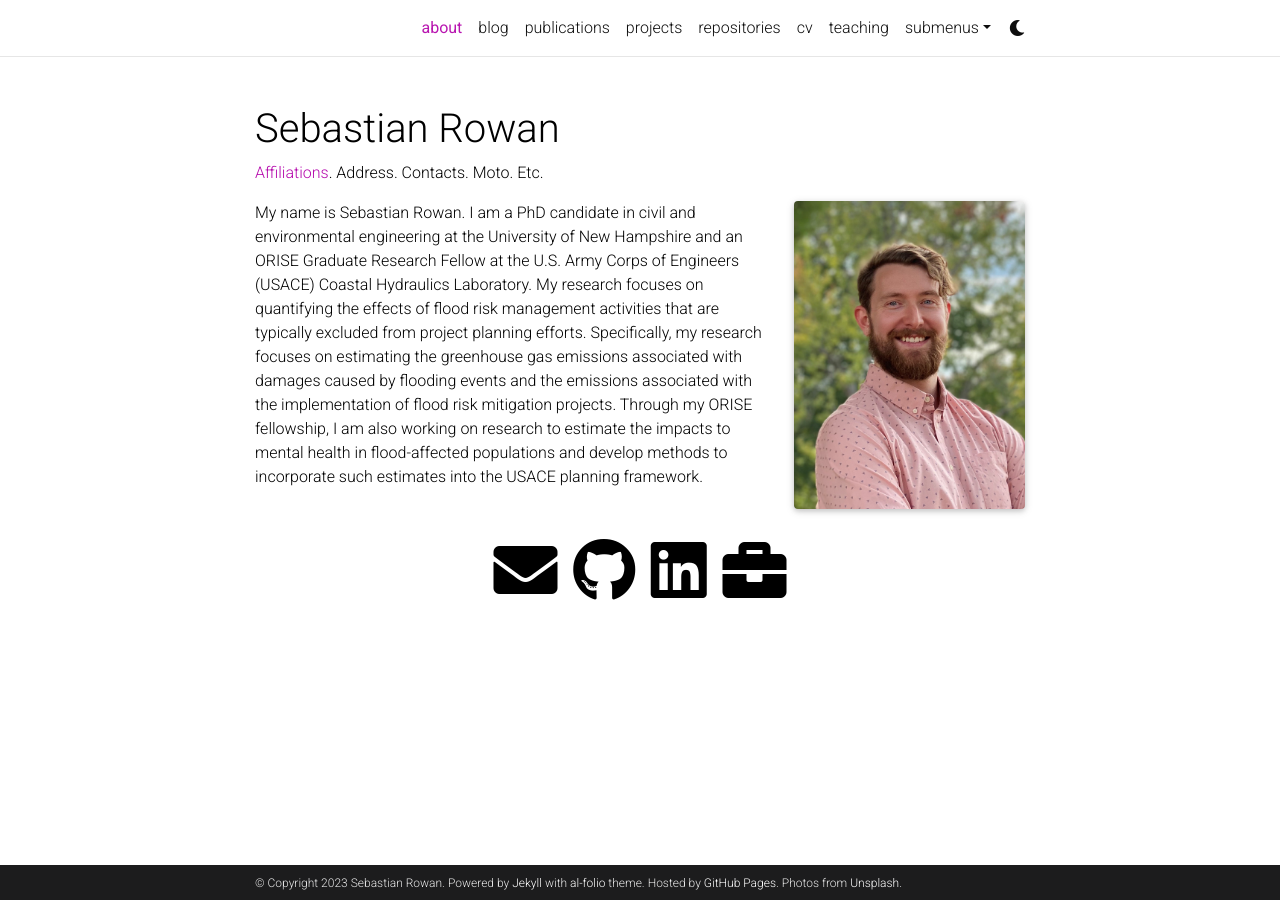
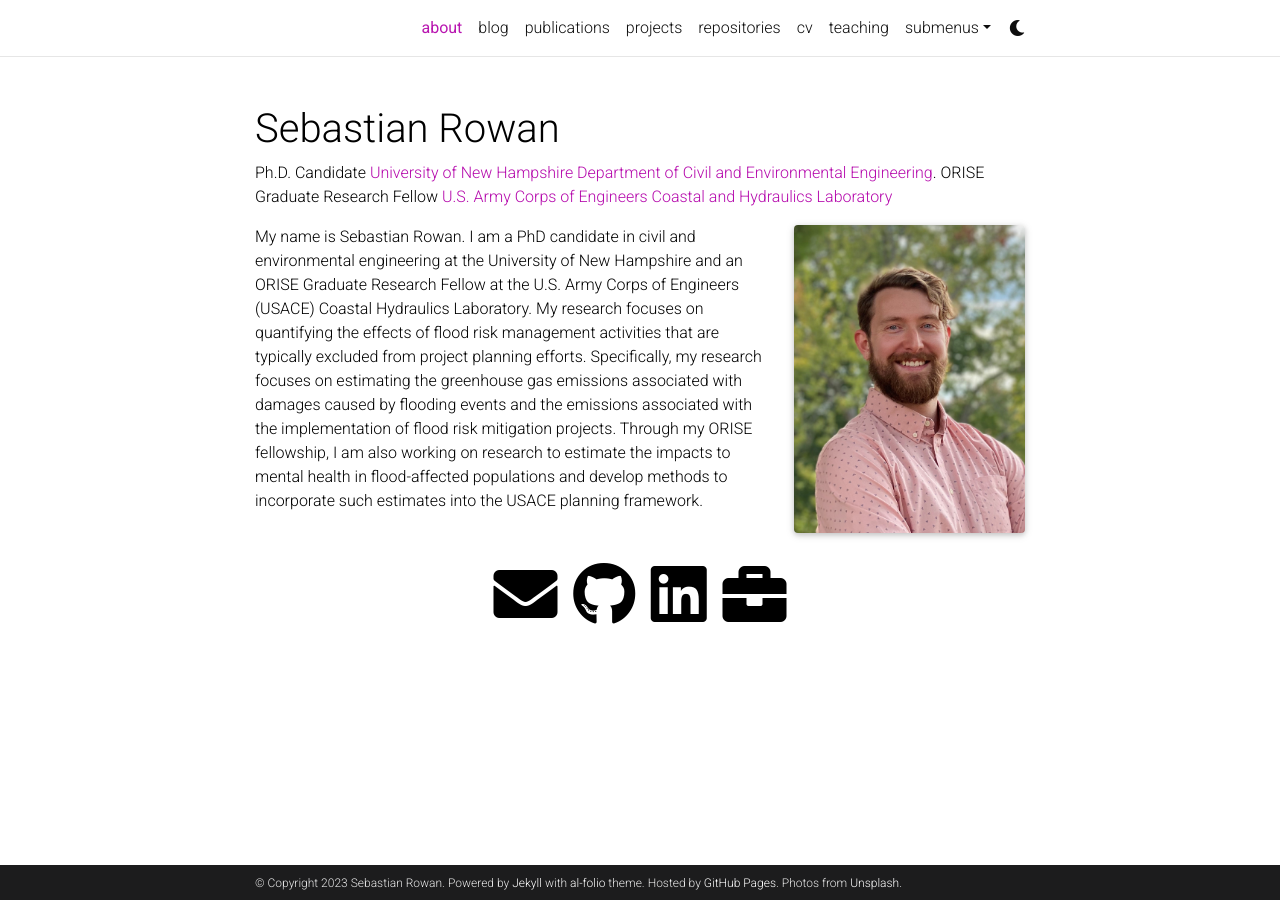
Before and after one commit to sebastianrowan/sebastianrowan.github.io, a Jekyll site: the page built from _pages/about.md, in a window 1280 px wide. Built offline with Jekyll 4.4.1, drawn with Linux system fonts in a browser that asks for light colours; comment, search, counter and statistics services are not loaded; a style sheet for code colours, icons or effects is not loaded.

Commit message:
add subtitle

```diff
--- a/_pages/about.md
+++ b/_pages/about.md
@@ -2,7 +2,12 @@
 layout: about
 title: about
 permalink: /
-subtitle: <a href='#'>Affiliations</a>. Address. Contacts. Moto. Etc.
+subtitle: >
+  Ph.D. Candidate
+  <a href='https://sites.google.com/view/moresearchgroup'>University of New Hampshire Department of Civil and Environmental Engineering</a>.
+
+  ORISE Graduate Research Fellow
+  <a href='https://www.erdc.usace.army.mil/Locations/CHL/'>U.S. Army Corps of Engineers Coastal and Hydraulics Laboratory</a>
 
 profile:
   align: right
```
